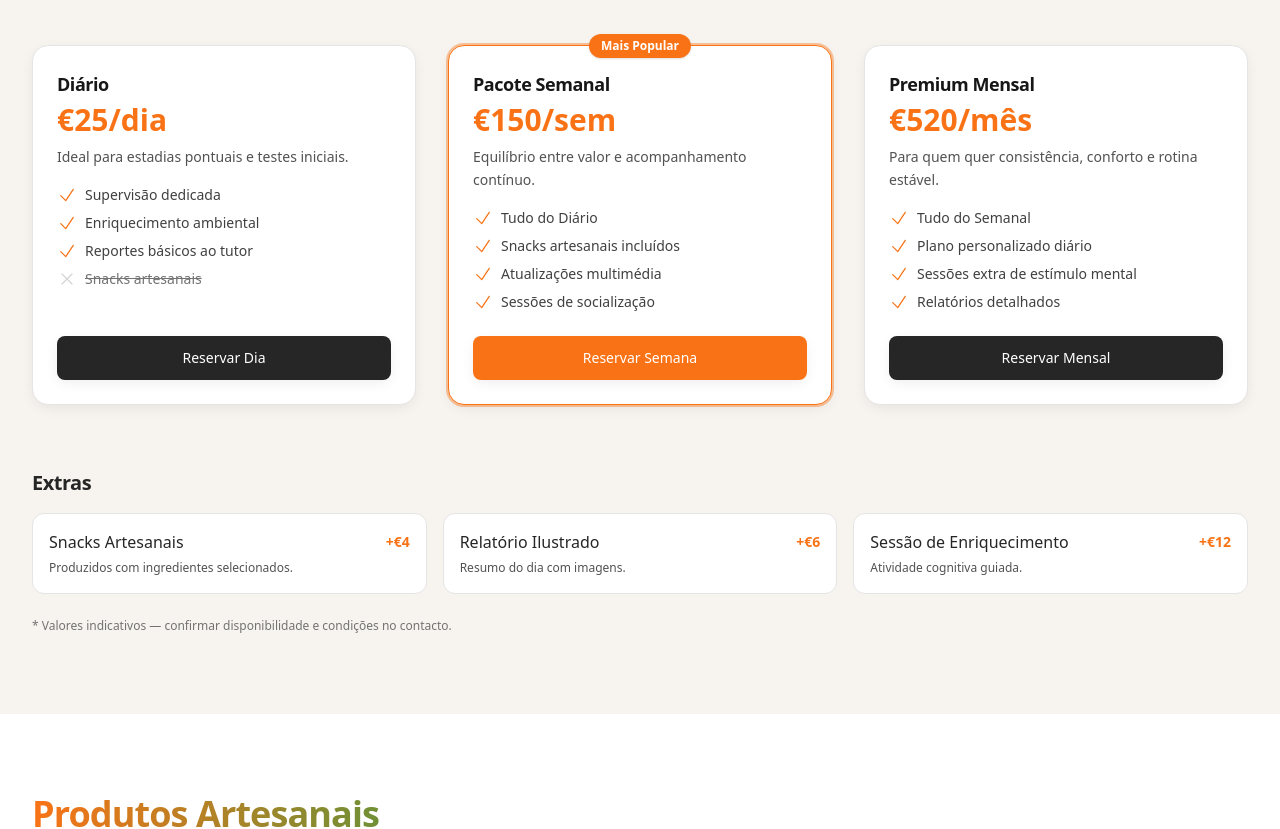
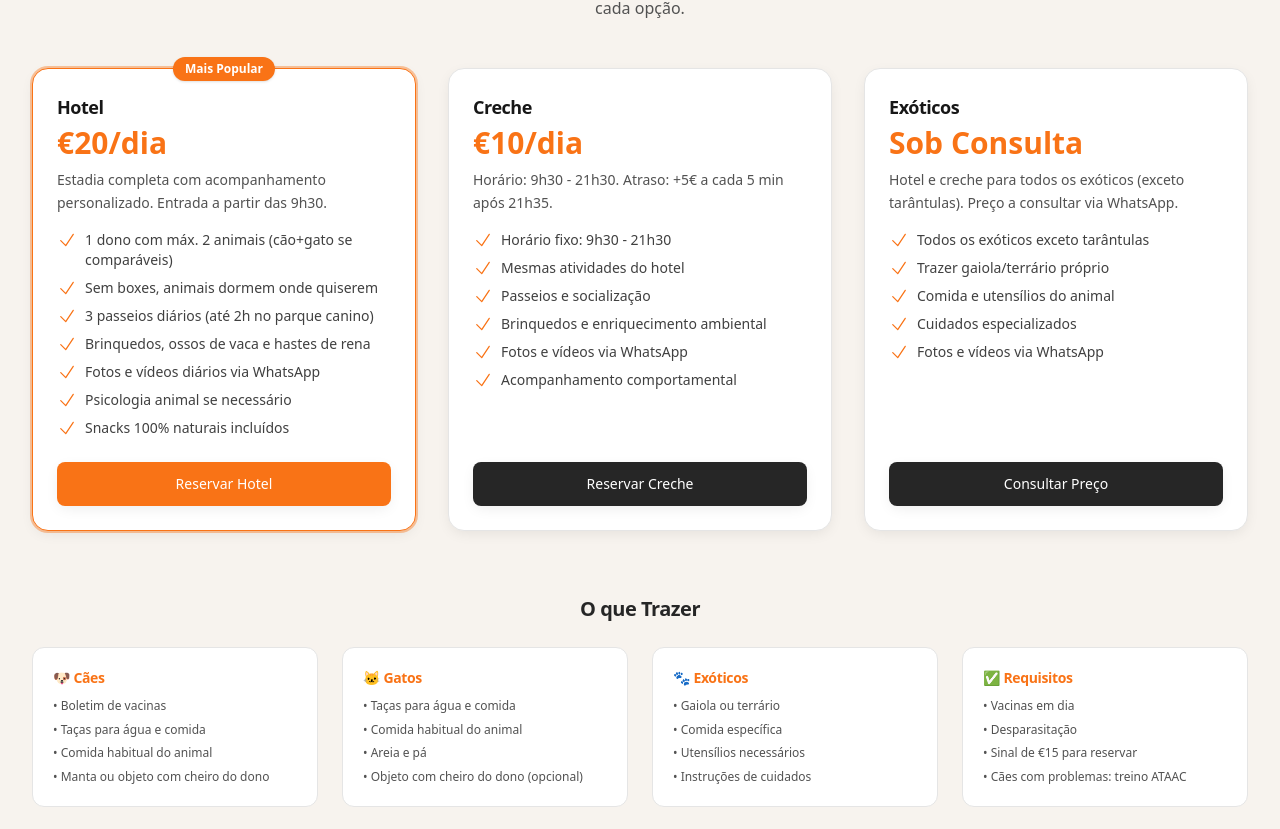
Before and after one commit to Drete457/4-patas, a React (Vite) app: page / in a window 1280 px wide. Shown: the part 1540-2369 px from the top of the page. Built offline with nearby package versions, Linux system fonts and the light colour scheme.

Commit message:
feat: update pricing and services details; enhance WhatsApp link functionality in PriceTables component

```diff
--- a/src/components/PriceTables.tsx
+++ b/src/components/PriceTables.tsx
@@ -2,6 +2,13 @@ import { plans, extras } from '../data/pricing';
 import { CheckIcon, XMarkIcon } from '@heroicons/react/24/outline';
 
 export default function PriceTables() {
+  const getWhatsAppLink = (planId: string, planName: string) => {
+    const message = planId === 'exoticos'
+      ? `Olá! Gostaria de saber os planos para os exóticos`
+      : `Olá! Gostaria de reservar o plano: ${planName}`;
+    return `https://wa.me/351919245067?text=${encodeURIComponent(message)}`;
+  };
+
   return (
     <section id="precos" className="section bg-sand/60 dark:bg-neutral-950">
       <div className="container-section">
@@ -43,7 +50,9 @@ export default function PriceTables() {
                 </ul>
                 <div className="mt-auto">
                   <a
-                    href="#contacto"
+                    href={getWhatsAppLink(plan.id, plan.name)}
+                    target="_blank"
+                    rel="noopener noreferrer"
                     className={
                       'w-full inline-flex justify-center btn-primary text-sm ' +
                       (plan.highlight ? '' : '!bg-neutral-800 dark:!bg-neutral-200 dark:!text-neutral-900 hover:!bg-neutral-700 dark:hover:!bg-white')
@@ -56,6 +65,50 @@ export default function PriceTables() {
             </div>
           ))}
         </div>
+
+        {/* O que Trazer */}
+        <div className="mb-16">
+          <h3 className="text-xl font-semibold mb-6 text-neutral-800 dark:text-neutral-100 text-center">O que Trazer</h3>
+          <div className="grid sm:grid-cols-2 lg:grid-cols-4 gap-6">
+            <div className="rounded-xl border border-neutral-200 dark:border-neutral-700 bg-white dark:bg-neutral-900 p-5">
+              <h4 className="font-semibold text-brand-primary mb-2 text-sm">🐶 Cães</h4>
+              <ul className="text-xs text-neutral-600 dark:text-neutral-300 space-y-1 leading-relaxed">
+                <li>• Boletim de vacinas</li>
+                <li>• Taças para água e comida</li>
+                <li>• Comida habitual do animal</li>
+                <li>• Manta ou objeto com cheiro do dono</li>
+              </ul>
+            </div>
+            <div className="rounded-xl border border-neutral-200 dark:border-neutral-700 bg-white dark:bg-neutral-900 p-5">
+              <h4 className="font-semibold text-brand-primary mb-2 text-sm">🐱 Gatos</h4>
+              <ul className="text-xs text-neutral-600 dark:text-neutral-300 space-y-1 leading-relaxed">
+                <li>• Taças para água e comida</li>
+                <li>• Comida habitual do animal</li>
+                <li>• Areia e pá</li>
+                <li>• Objeto com cheiro do dono (opcional)</li>
+              </ul>
+            </div>
+            <div className="rounded-xl border border-neutral-200 dark:border-neutral-700 bg-white dark:bg-neutral-900 p-5">
+              <h4 className="font-semibold text-brand-primary mb-2 text-sm">🐾 Exóticos</h4>
+              <ul className="text-xs text-neutral-600 dark:text-neutral-300 space-y-1 leading-relaxed">
+                <li>• Gaiola ou terrário</li>
+                <li>• Comida específica</li>
+                <li>• Utensílios necessários</li>
+                <li>• Instruções de cuidados</li>
+              </ul>
+            </div>
+            <div className="rounded-xl border border-neutral-200 dark:border-neutral-700 bg-white dark:bg-neutral-900 p-5">
+              <h4 className="font-semibold text-brand-primary mb-2 text-sm">✅ Requisitos</h4>
+              <ul className="text-xs text-neutral-600 dark:text-neutral-300 space-y-1 leading-relaxed">
+                <li>• Vacinas em dia</li>
+                <li>• Desparasitação</li>
+                <li>• Sinal de €15 para reservar</li>
+                <li>• Cães com problemas: treino ATAAC</li>
+              </ul>
+            </div>
+          </div>
+        </div>
+
         <div>
           <h3 className="text-xl font-semibold mb-4 text-neutral-800 dark:text-neutral-100">Extras</h3>
             <ul className="grid sm:grid-cols-3 gap-4">
--- a/src/data/pricing.ts
+++ b/src/data/pricing.ts
@@ -6,7 +6,7 @@ export interface Feature {
 export interface Plan {
   id: string;
   name: string;
-  price: string; // ex: "€25/dia"
+  price: string;
   highlight?: boolean;
   description: string;
   features: Feature[];
@@ -15,44 +15,50 @@ export interface Plan {
 
 export const plans: Plan[] = [
   {
-    id: 'diario',
-    name: 'Diário',
-    price: '€25/dia',
-    description: 'Ideal para estadias pontuais e testes iniciais.',
+    id: 'hotel',
+    name: 'Hotel',
+    price: '€20/dia',
+    highlight: true,
+    description: 'Estadia completa com acompanhamento personalizado. Entrada a partir das 9h30.',
     features: [
-      { label: 'Supervisão dedicada', included: true },
-      { label: 'Enriquecimento ambiental', included: true },
-      { label: 'Reportes básicos ao tutor', included: true },
-      { label: 'Snacks artesanais', included: false }
+      { label: '1 dono com máx. 2 animais (cão+gato se comparáveis)', included: true },
+      { label: 'Sem boxes, animais dormem onde quiserem', included: true },
+      { label: '3 passeios diários (até 2h no parque canino)', included: true },
+      { label: 'Brinquedos, ossos de vaca e hastes de rena', included: true },
+      { label: 'Fotos e vídeos diários via WhatsApp', included: true },
+      { label: 'Psicologia animal se necessário', included: true },
+      { label: 'Snacks 100% naturais incluídos', included: true }
     ],
-    ctaLabel: 'Reservar Dia'
+    ctaLabel: 'Reservar Hotel'
   },
   {
-    id: 'semanal',
-    name: 'Pacote Semanal',
-    price: '€150/sem',
-    highlight: true,
-    description: 'Equilíbrio entre valor e acompanhamento contínuo.',
+    id: 'creche',
+    name: 'Creche',
+    price: '€10/dia',
+    description: 'Horário: 9h30 - 21h30. Atraso: +5€ a cada 5 min após 21h35.',
     features: [
-      { label: 'Tudo do Diário', included: true },
-      { label: 'Snacks artesanais incluídos', included: true },
-      { label: 'Atualizações multimédia', included: true },
-      { label: 'Sessões de socialização', included: true }
+      { label: 'Horário fixo: 9h30 - 21h30', included: true },
+      { label: 'Mesmas atividades do hotel', included: true },
+      { label: 'Passeios e socialização', included: true },
+      { label: 'Brinquedos e enriquecimento ambiental', included: true },
+      { label: 'Fotos e vídeos via WhatsApp', included: true },
+      { label: 'Acompanhamento comportamental', included: true }
     ],
-    ctaLabel: 'Reservar Semana'
+    ctaLabel: 'Reservar Creche'
   },
   {
-    id: 'mensal',
-    name: 'Premium Mensal',
-    price: '€520/mês',
-    description: 'Para quem quer consistência, conforto e rotina estável.',
+    id: 'exoticos',
+    name: 'Exóticos',
+    price: 'Sob Consulta',
+    description: 'Hotel e creche para todos os exóticos (exceto tarântulas). Preço a consultar via WhatsApp.',
     features: [
-      { label: 'Tudo do Semanal', included: true },
-      { label: 'Plano personalizado diário', included: true },
-      { label: 'Sessões extra de estímulo mental', included: true },
-      { label: 'Relatórios detalhados', included: true }
+      { label: 'Todos os exóticos exceto tarântulas', included: true },
+      { label: 'Trazer gaiola/terrário próprio', included: true },
+      { label: 'Comida e utensílios do animal', included: true },
+      { label: 'Cuidados especializados', included: true },
+      { label: 'Fotos e vídeos via WhatsApp', included: true }
     ],
-    ctaLabel: 'Reservar Mensal'
+    ctaLabel: 'Consultar Preço'
   }
 ];
 
@@ -64,7 +70,28 @@ export interface Extra {
 }
 
 export const extras: Extra[] = [
-  { id: 'snack', name: 'Snacks Artesanais', price: '+€4', description: 'Produzidos com ingredientes selecionados.' },
-  { id: 'relatorio', name: 'Relatório Ilustrado', price: '+€6', description: 'Resumo do dia com imagens.' },
-  { id: 'treino', name: 'Sessão de Enriquecimento', price: '+€12', description: 'Atividade cognitiva guiada.' }
+  {
+    id: 'sinal',
+    name: 'Sinal de Reserva',
+    price: '€15',
+    description: 'Obrigatório para confirmar reserva (descontado no valor final). Sem reembolso em desmarcação injustificada.'
+  },
+  {
+    id: 'atraso',
+    name: 'Taxa de Atraso (Creche)',
+    price: '+€5/5min',
+    description: 'Aplica-se após as 21h35.'
+  },
+  {
+    id: 'veterinario',
+    name: 'Despesas Veterinárias',
+    price: 'Custo real',
+    description: 'Se o animal adoecer sem culpa nossa, o dono autoriza e paga despesas (vet/medicação).'
+  },
+  {
+    id: 'pulgas',
+    name: 'Desparasitantes (Pulgas)',
+    price: 'Custo real',
+    description: 'Se o animal entrar com pulgas, dono paga desparasitantes ou vem buscá-lo.'
+  }
 ];
--- a/src/data/services.ts
+++ b/src/data/services.ts
@@ -9,22 +9,22 @@ export interface ServiceItem {
 export const services: ServiceItem[] = [
   {
     icon: PawPrintIcon,
-    title: 'Hotel & Daycare',
-    desc: 'Ambiente controlado, acompanhamento próximo e rotinas de enriquecimento para reduzir stress.'
+    title: 'Hotel & Creche',
+    desc: 'Ambiente sem boxes, 3 passeios diários com até 2h no parque canino. Brinquedos, snacks naturais e psicologia animal incluídos.'
   },
   {
     icon: ShieldCheckIcon,
-    title: 'Segurança & Bem-estar',
-    desc: 'Supervisão responsável, higiene cuidada e atenção personalizada para cada perfil.'
+    title: 'Segurança & Requisitos',
+    desc: 'Vacinas em dia, desparasitação obrigatória. Sinal de 15€ para confirmar reserva. Cães com problemas comportamentais: treino ATAAC obrigatório.'
   },
   {
     icon: HeartIcon,
-    title: 'Cuidado Afetivo',
-    desc: 'Carinho genuíno e estímulos positivos para reforçar confiança e tranquilidade.'
+    title: 'Acompanhamento Diário',
+    desc: 'Fotos e vídeos via WhatsApp para o dono estar sempre informado. Máximo 2 animais por dono (cão+gato se comparáveis).'
   },
   {
     icon: BuildingStorefrontIcon,
     title: 'Produtos Artesanais',
-    desc: 'Snacks e itens exclusivos feitos com amor para complementar a experiência.'
+    desc: 'Snacks 100% naturais, brinquedos e artigos exclusivos feitos com amor para complementar a experiência do teu companheiro.'
   }
 ];
```
